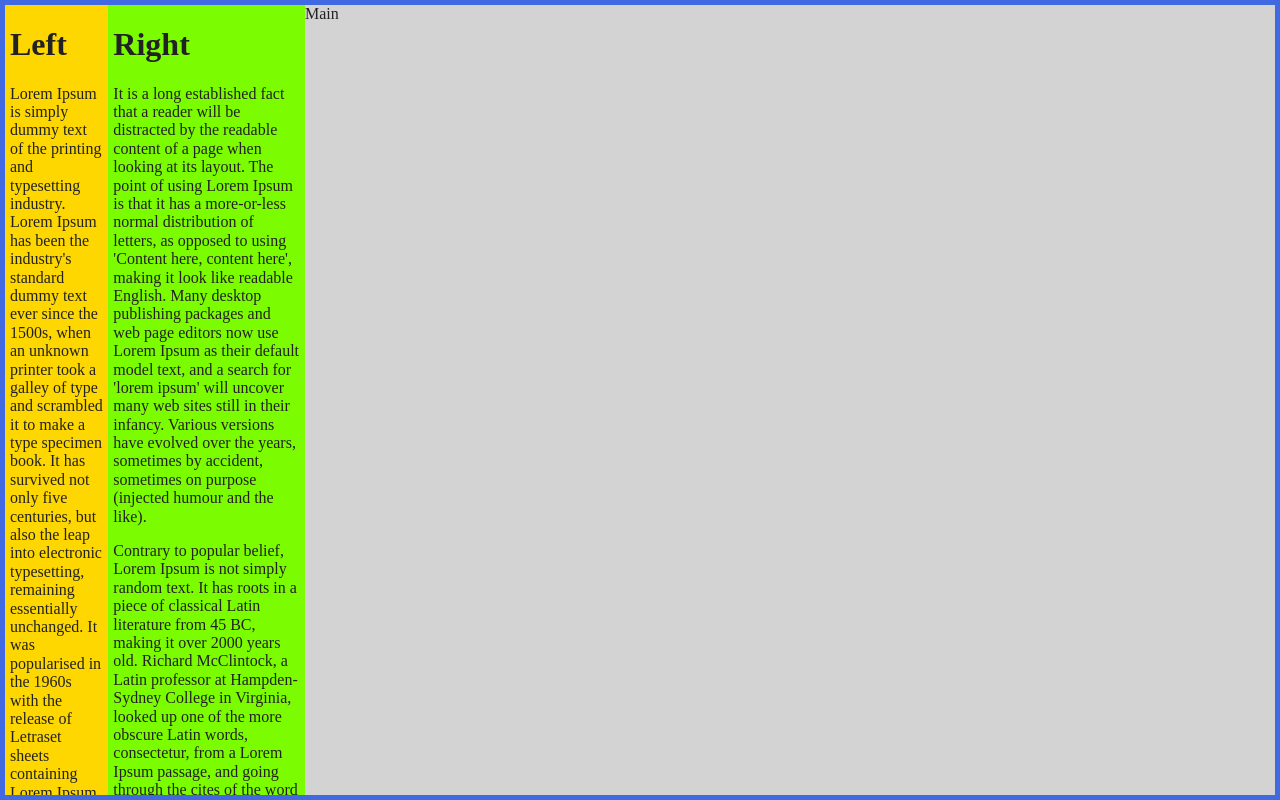
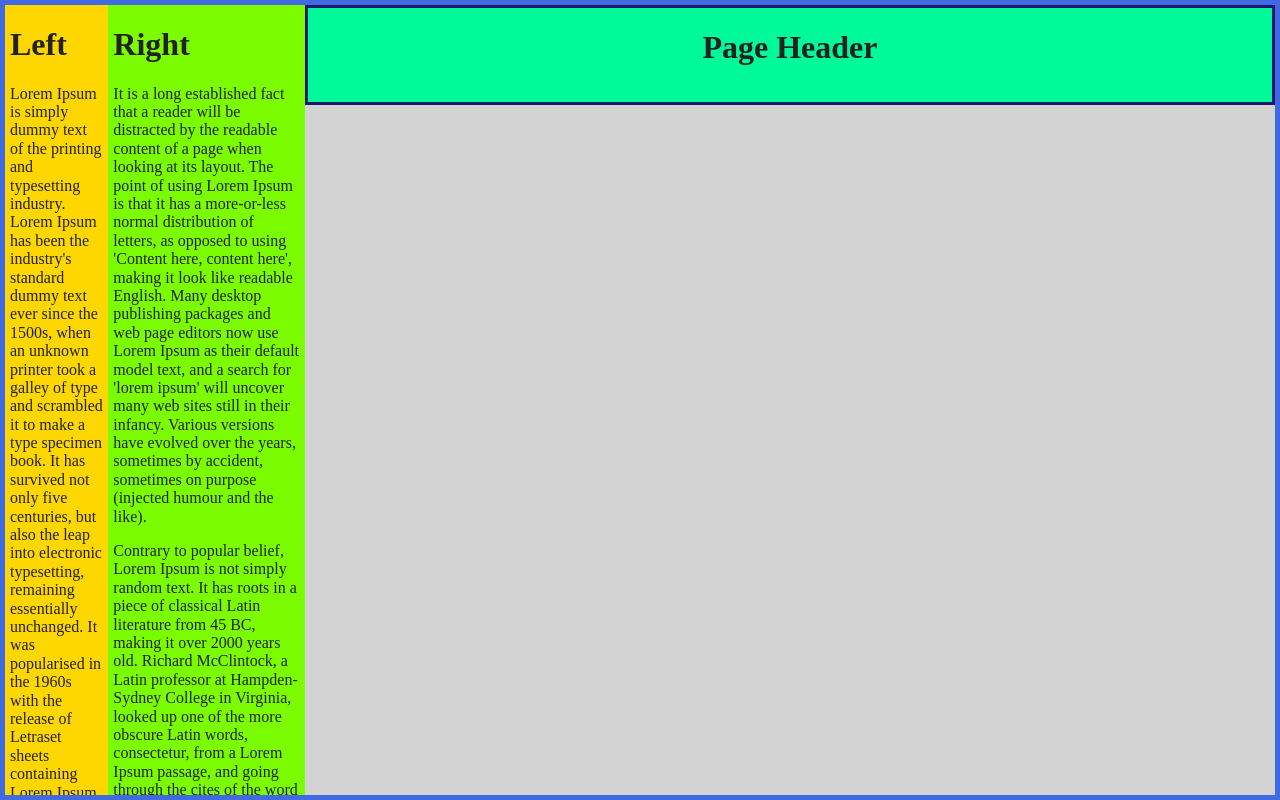
Before and after one commit to tom2kota/excel-table, a website built with Parcel: page index.html in a window 1280 px wide. Built offline with nearby package versions, Linux system fonts and the light colour scheme.

Commit message:
Add page header

```diff
--- a/css/main.css
+++ b/css/main.css
@@ -60,6 +60,16 @@ body {
 
 }
 
+.page-header {
+  border: 3px solid midnightblue;
+  text-align: center;
+  text-transform: capitalize;
+  background-color: mediumspringgreen;
+  width: 100%;
+  height: 100px;
+  box-sizing: border-box;
+}
+
 
 /* ==========================================================================
    Media Queries for Responsive Design (mobile)
--- a/index.html
+++ b/index.html
@@ -52,7 +52,10 @@
   </div>
 
   <div class="main-page-content-container">
-    Main
+    <div class="page-header">
+      <h1>Page header</h1>
+    </div>
+
   </div>
 
 </div>
```
